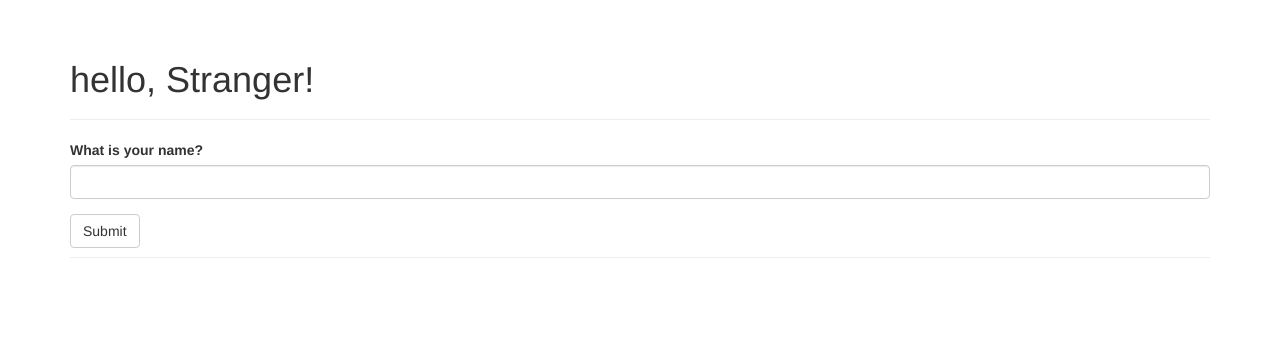
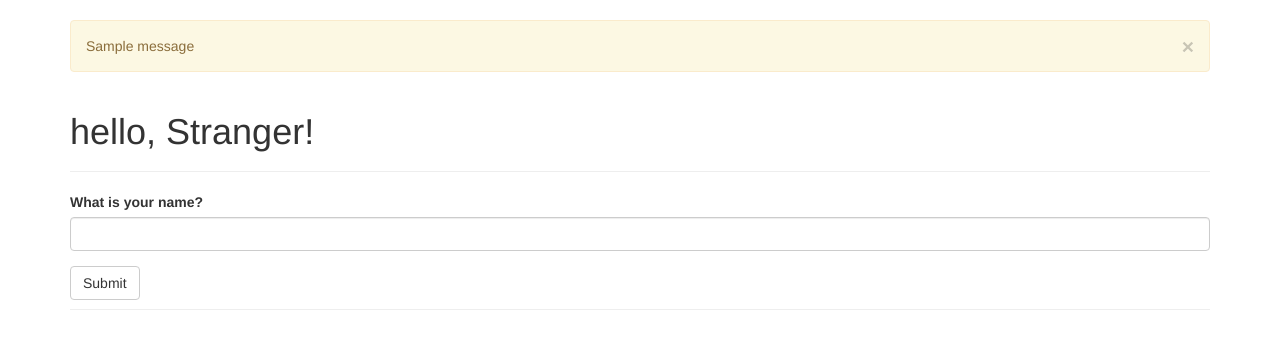
Before and after one commit to yueran1/social-network, a Flask app: page / in a window 1280 px wide. Shown: the part 52-401 px from the top of the page. Run offline with Flask 2, Linux system fonts and the light colour scheme; one stand-in notice (Sample message) is shown; some libraries are stand-ins or nearby versions.

Commit message:
add alert information

```diff
--- a/application/hello.py
+++ b/application/hello.py
@@ -1,4 +1,4 @@
-from flask import Flask, render_template, session, redirect, url_for
+from flask import Flask, render_template, session, redirect, url_for, flash
 from flask_bootstrap import Bootstrap
 from flask_wtf import Form
 from wtforms import StringField, SubmitField
@@ -25,6 +25,10 @@ def index():
     #When user navigate the app for 1st time, there is no name
     #After user submits a name, this name can be displayed on website
     if form.validate_on_submit():
+    	old_name= session.get('name')
+    	if old_name is not None and old_name != form.name.data:
+    		flash("Gai Lai! name is different!")
+
     	#name= form.name.data
     	session['name']= form.name.data
 
--- a/application/templates/base.html
+++ b/application/templates/base.html
@@ -31,10 +31,18 @@
 </div>
 {% endblock %}
 
-{% block content %}
+
+{% block content%}
 <div class="container">
+	{% for message in get_flashed_messages() %}
+	<div class="alert alert-warning">
+		<button type="button" class="close" data-dismiss="alert">&times;</button>
+		{{message}}
+	</div>
+	{%endfor%}
+
 	<div class="page-header">
 		{%block page_content%} {%endblock%}
 	</div>
 </div>
-{% endblock %}
+{%endblock%}
```
